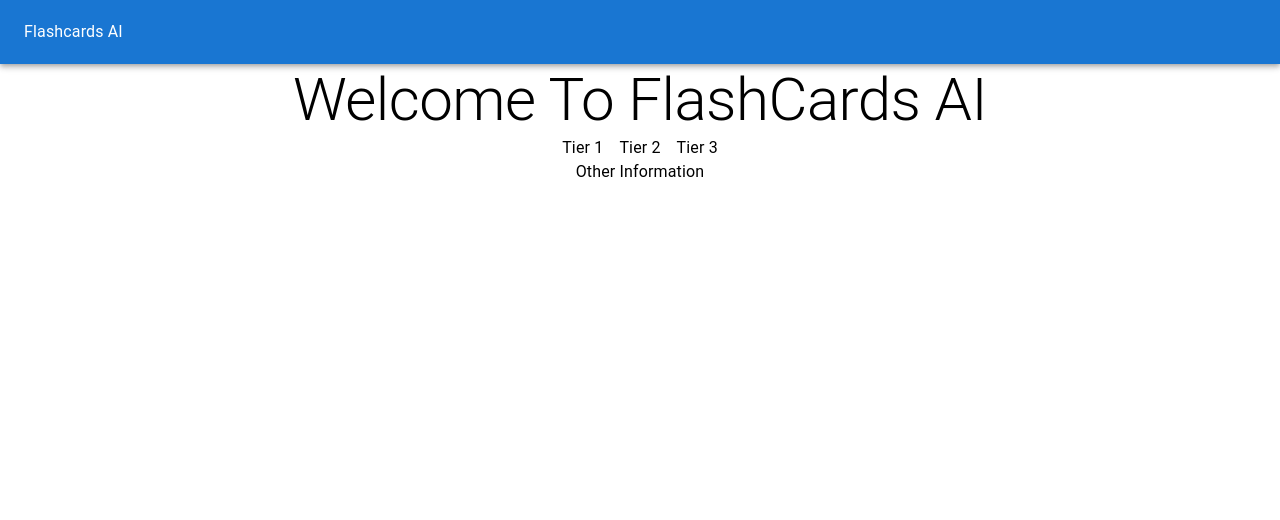
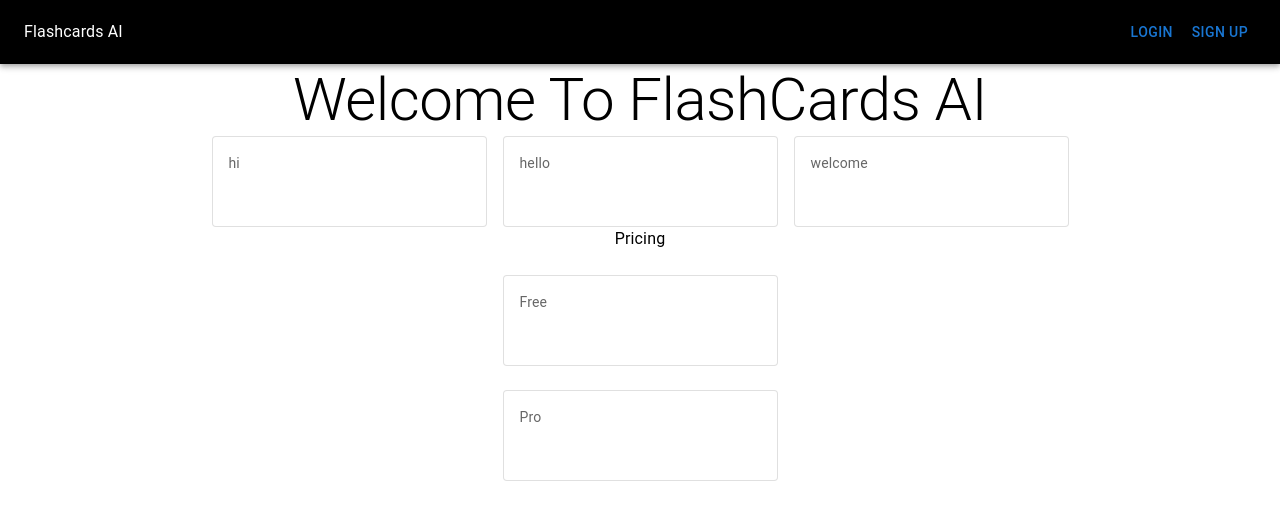
Before and after one commit to MarleyWulf/AI-Flashcards, a Next.js app: page / in a window 1280 px wide. Shown: the top 520 px of the page. Built offline with nearby package versions, Linux system fonts and the light colour scheme.

Commit message:
Added cards for reusability and updating content

```diff
--- a/app/page.js
+++ b/app/page.js
@@ -1,4 +1,4 @@
-import Image from "next/image";
+// import Image from "next/image";
 import {
   Box,
   AppBar,
@@ -8,16 +8,26 @@ import {
   IconButton,
   MenuIcon,
   Search,
+  Button,
 } from "@mui/material";
+import Cards from "../components/cards";
+
+let cardsinfo = [{ title: "hi" }, { title: "hello" }, { title: "welcome" }];
+
+let pricinginfo = [{ title: "Free" }, { title: "Pro" }];
 
 export default function Home() {
   return (
     <Box>
       <Stack>
         <Box>
-          <AppBar position="static">
-            <Toolbar>
+          <AppBar position="static" sx={{ backgroundColor: "black" }}>
+            <Toolbar sx={{ justifyContent: "space-between" }}>
               <Typography>Flashcards AI</Typography>
+              <Box sx={{ ml: "auto" }}>
+                <Button>Login</Button>
+                <Button>Sign Up</Button>
+              </Box>
             </Toolbar>
           </AppBar>
         </Box>
@@ -26,12 +36,15 @@ export default function Home() {
         <Typography variant="h2">Welcome To FlashCards AI</Typography>{" "}
         {/*placeholder name*/}
         <Stack direction="row" spacing={2}>
-          <Typography>Tier 1</Typography>
-          <Typography>Tier 2</Typography>
-          <Typography>Tier 3</Typography>
+          {cardsinfo.map((card, index) => (
+            <Cards key={index} title={card.title} />
+          ))}
         </Stack>
-        <Stack>
-          <Typography>Other Information</Typography>
+        <Stack spacing={3} sx={{ alignItems: "center" }}>
+          <Typography>Pricing</Typography>
+          {pricinginfo.map((price, index) => (
+            <Cards key={index} title={price.title} />
+          ))}
         </Stack>
       </Stack>
     </Box>
--- /dev/null
+++ b/components/cards.js
@@ -0,0 +1,43 @@
+import * as React from "react";
+import Box from "@mui/material/Box";
+import Card from "@mui/material/Card";
+import CardActions from "@mui/material/CardActions";
+import CardContent from "@mui/material/CardContent";
+import Button from "@mui/material/Button";
+import Typography from "@mui/material/Typography";
+
+const bull = (
+  <Box
+    component="span"
+    sx={{ display: "inline-block", mx: "2px", transform: "scale(0.8)" }}
+  >
+    •
+  </Box>
+);
+
+function Cards({ title, mainText, description, quote, buttonText }) {
+  return (
+    <Box sx={{ minWidth: 275 }}>
+      <Card variant="outlined">
+        <CardContent>
+          <Typography sx={{ fontSize: 14 }} color="text.secondary" gutterBottom>
+            {title}
+          </Typography>
+          <Typography variant="h5" component="div">
+            {mainText}
+          </Typography>
+          <Typography sx={{ mb: 1.5 }} color="text.secondary">
+            {description}
+          </Typography>
+          <Typography variant="body2">{quote}</Typography>
+        </CardContent>
+        <CardActions>
+          <Button size="small">{buttonText}</Button>
+        </CardActions>
+      </Card>
+    </Box>
+  );
+}
+
+// Default export to use the component
+export default Cards;
```
